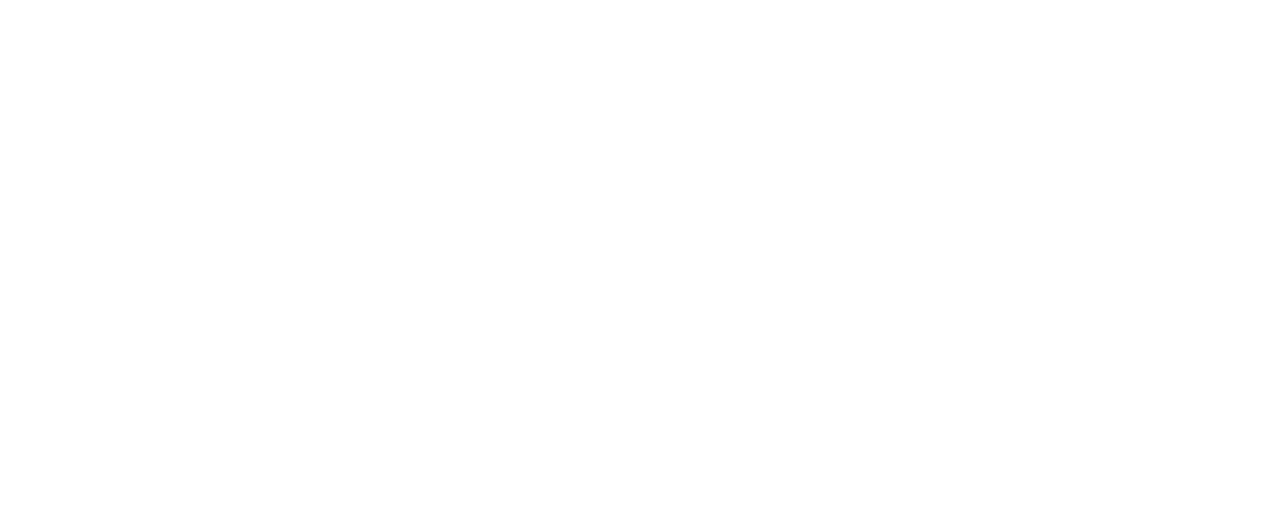
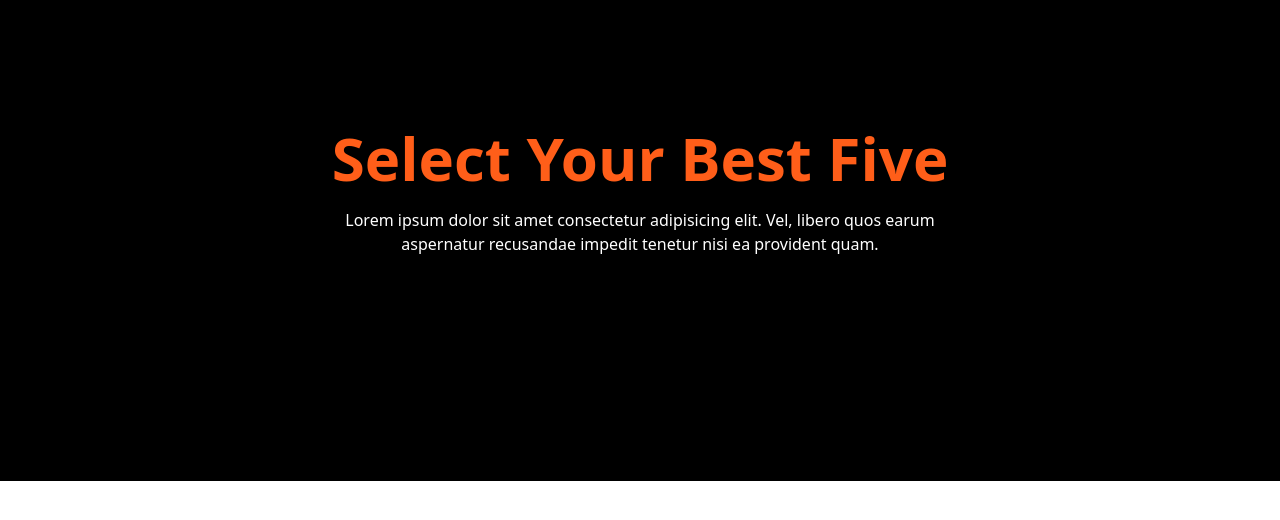
Before and after one commit to risaadodx/select-best-five, a plain HTML site: page index.html in a window 1280 px wide. Drawn offline with nearby package versions, Linux system fonts and the light colour scheme.

Commit message:
header section added

```diff
--- a/index.html
+++ b/index.html
@@ -4,10 +4,30 @@
     <meta charset="UTF-8" />
     <meta http-equiv="X-UA-Compatible" content="IE=edge" />
     <meta name="viewport" content="width=device-width, initial-scale=1.0" />
+    <!--custom css-->
+    <link rel="stylesheet" href="style.css" />
+    <!--Tailwind css-->
+    <script src="https://cdn.tailwindcss.com"></script>
     <title>Best five Player</title>
   </head>
   <body>
     <!--Header section-->
-    <header></header>
+    <header>
+      <div class="text-center text-white pt-32 w-2/4 mx-auto">
+        <h1 class="text-6xl font-bold">Select Your Best Five</h1>
+        <p class="pt-5">
+          Lorem ipsum dolor sit amet consectetur adipisicing elit. Vel, libero
+          quos earum aspernatur recusandae impedit tenetur nisi ea provident
+          quam.
+        </p>
+      </div>
+    </header>
+    <!--Main section-->
+    <main>
+      <div class="grid grid-col-2">
+        <div></div>
+        <div></div>
+      </div>
+    </main>
   </body>
 </html>
--- a/style.css
+++ b/style.css
@@ -0,0 +1,7 @@
+header {
+  background-color: black;
+  height: 481px;
+}
+h1 {
+  color: rgba(255, 94, 25, 1);
+}
```
